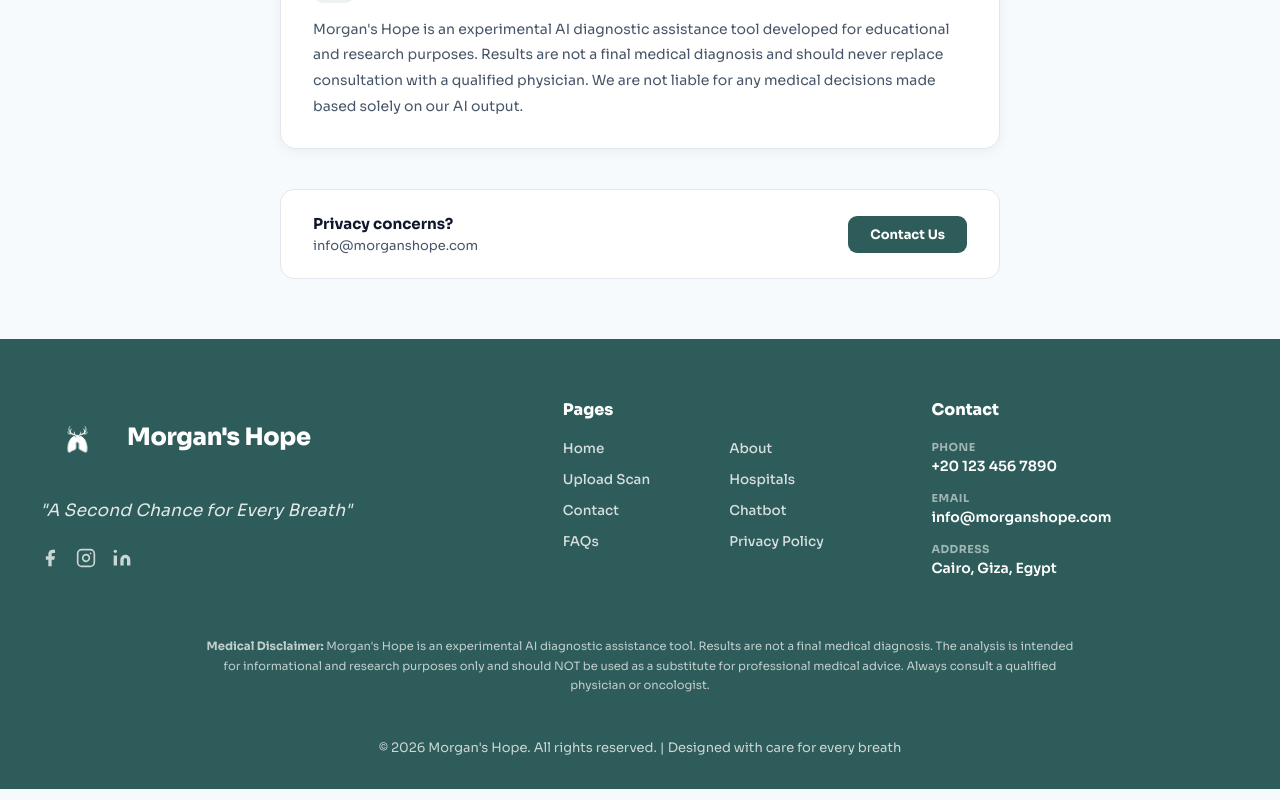
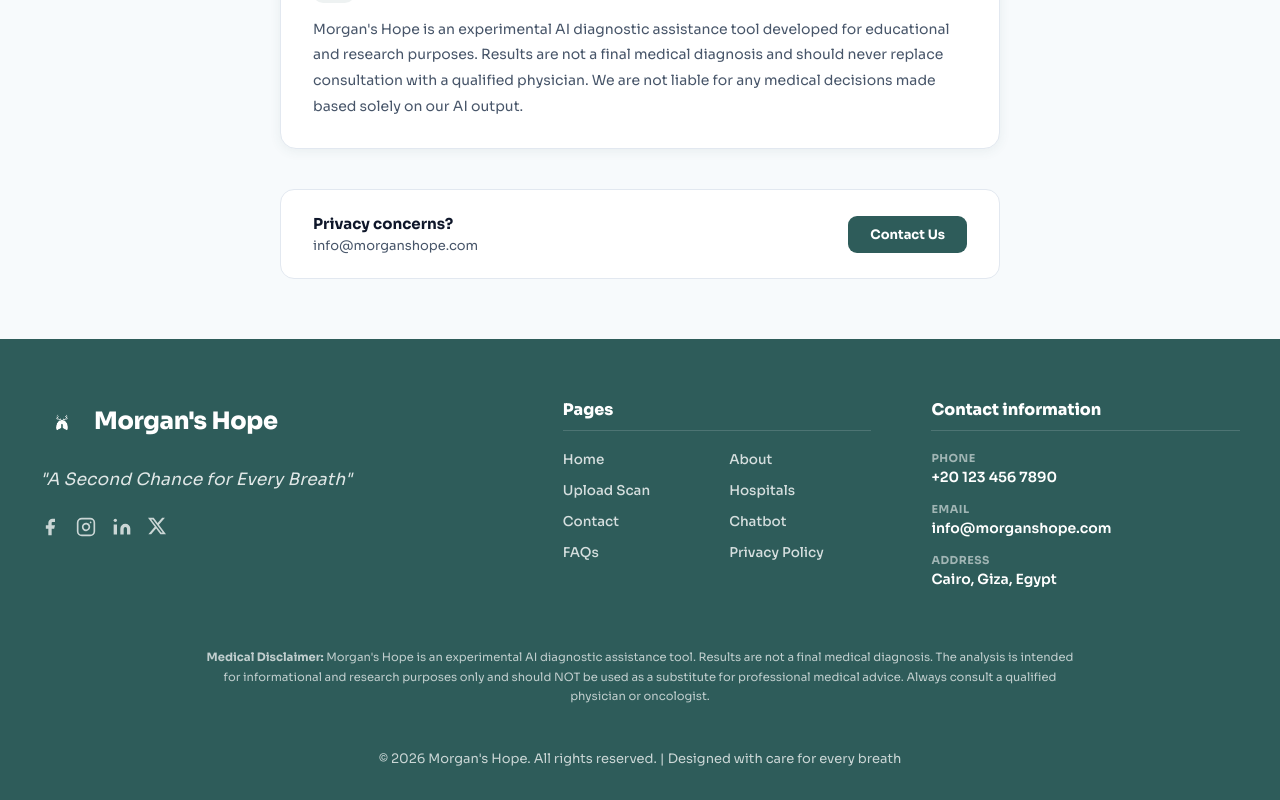
Before and after one commit to Abdelazizomar22/MorgansHope, a React (Vite) app in the folder frontend/: page /privacy in a window 1280 px wide. Shown: the part 1381-2181 px from the top of the page. Built offline with nearby package versions, Linux system fonts and the light colour scheme; no server answers.

Commit message:
style: fix logo alignment, add X (Twitter) icon, and restore header borders in Footer

```diff
--- a/frontend/src/components/Footer.tsx
+++ b/frontend/src/components/Footer.tsx
@@ -8,11 +8,13 @@ interface FooterProps {
 const IconFacebook = () => <svg width="20" height="20" viewBox="0 0 24 24" fill="currentColor"><path d="M18 2h-3a5 5 0 0 0-5 5v3H7v4h3v8h4v-8h3l1-4h-4V7a1 1 0 0 1 1-1h3z" /></svg>;
 const IconInstagram = () => <svg width="20" height="20" viewBox="0 0 24 24" fill="none" stroke="currentColor" strokeWidth="2" strokeLinecap="round" strokeLinejoin="round"><rect x="2" y="2" width="20" height="20" rx="5" /><path d="M16 11.37A4 4 0 1 1 12.63 8 4 4 0 0 1 16 11.37z" /><line x1="17.5" y1="6.5" x2="17.51" y2="6.5" /></svg>;
 const IconLinkedin = () => <svg width="20" height="20" viewBox="0 0 24 24" fill="currentColor"><path d="M16 8a6 6 0 0 1 6 6v7h-4v-7a2 2 0 0 0-2-2 2 2 0 0 0-2 2v7h-4v-7a6 6 0 0 1 6-6z" /><rect x="2" y="9" width="4" height="12" /><circle cx="4" cy="4" r="2" /></svg>;
+const IconX = () => <svg width="18" height="18" viewBox="0 0 24 24" fill="currentColor"><path d="M18.901 1.153h3.68l-8.04 9.19L24 22.846h-7.406l-5.8-7.584-6.638 7.584H.474l8.6-9.83L0 1.154h7.594l5.243 6.932ZM17.61 20.644h2.039L6.486 3.24H4.298Z" /></svg>;
 
 const SOCIAL = [
     { Icon: IconFacebook, href: '#', label: 'Facebook' },
     { Icon: IconInstagram, href: '#', label: 'Instagram' },
     { Icon: IconLinkedin, href: '#', label: 'LinkedIn' },
+    { Icon: IconX, href: '#', label: 'X (Twitter)' },
 ];
 
 // ── Pages list ────────────────────────────────────────────────────────────────
@@ -54,13 +56,13 @@ export default function Footer({ lang }: FooterProps) {
                     <div style={{ display: 'flex', flexDirection: 'column', gap: 24 }}>
 
                         {/* Logo + Name */}
-                        <div style={{ display: 'flex', alignItems: 'center', gap: 12 }}>
+                        <div style={{ display: 'flex', alignItems: 'center', gap: 10 }}>
                             <img
                                 src="/logo.png"
                                 alt="Morgan's Hope"
-                                style={{ height: 75, width: 75, objectFit: 'contain', filter: 'brightness(0) invert(1)' }}
+                                style={{ height: 44, width: 44, objectFit: 'contain', filter: 'brightness(0) invert(1)' }}
                             />
-                            <span style={{ fontSize: 24, fontWeight: 900, color: 'white', letterSpacing: -0.3 }}>
+                            <span style={{ fontSize: 24, fontWeight: 900, color: 'white', letterSpacing: -0.3, lineHeight: 1 }}>
                                 {t("Morgan's Hope", "مورجان هوب")}
                             </span>
                         </div>
@@ -115,7 +117,9 @@ export default function Footer({ lang }: FooterProps) {
                     <div>
                         <h4 style={{
                             fontSize: 16, fontWeight: 800, color: 'white',
-                            marginBottom: 20
+                            marginBottom: 20,
+                            borderBottom: '1px solid rgba(255,255,255,0.15)',
+                            paddingBottom: 10,
                         }}>
                             {t('Pages', 'الصفحات')}
                         </h4>
@@ -142,9 +146,11 @@ export default function Footer({ lang }: FooterProps) {
                     <div>
                         <h4 style={{
                             fontSize: 16, fontWeight: 800, color: 'white',
-                            marginBottom: 20
+                            marginBottom: 20,
+                            borderBottom: '1px solid rgba(255,255,255,0.15)',
+                            paddingBottom: 10,
                         }}>
-                            {t('Contact', 'تواصل معنا')}
+                            {t('Contact information', 'معلومات التواصل')}
                         </h4>
                         <div style={{ display: 'flex', flexDirection: 'column', gap: 16 }}>
                             {[
```
